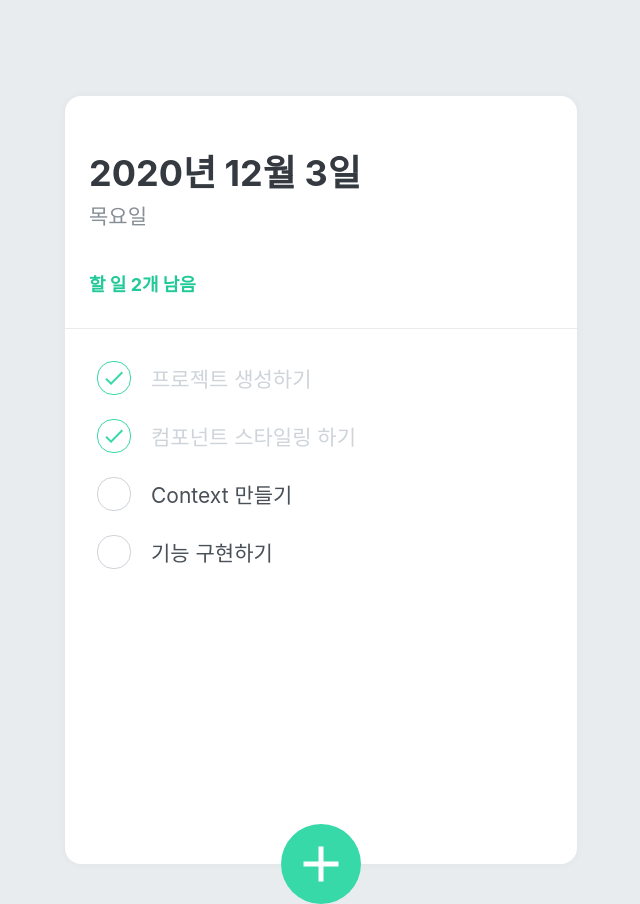
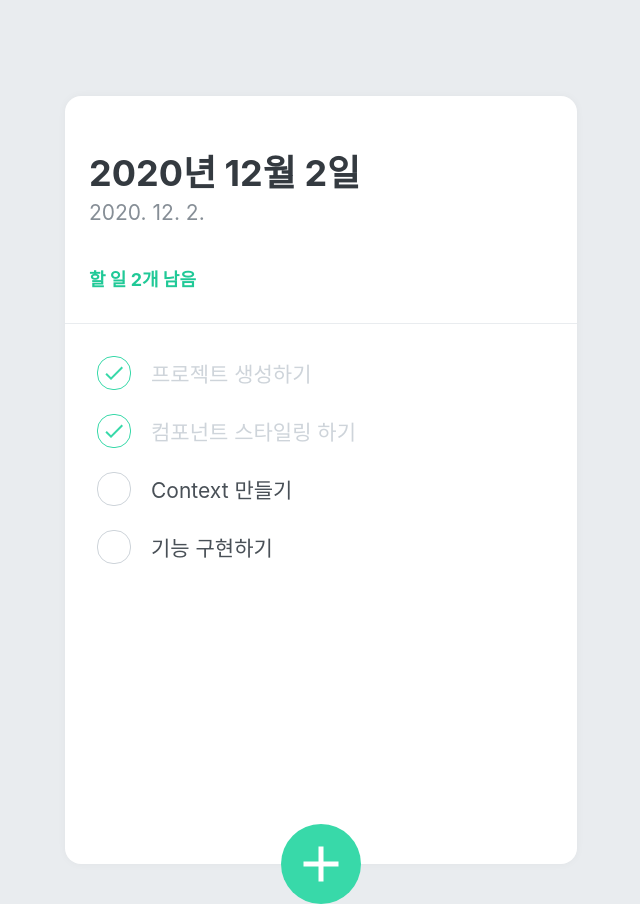
Before and after one commit to jinimong/mashup-todolist, a React (Create React App) app: page / in a window 1280 px wide. Shown: the whole page, without its empty margins (319-959 px from the left). Built offline with nearby package versions, Linux system fonts and the light colour scheme.

Commit message:
Bind data in Todo head

```diff
--- a/src/components/TodoHead.js
+++ b/src/components/TodoHead.js
@@ -1,5 +1,6 @@
 import React from 'react';
 import styled from 'styled-components';
+import { useTodoState } from '../TodoContext';
 
 const TodoHeadBlock = styled.div`
   padding: 48px 32px 32px 24px;
@@ -23,11 +24,21 @@
 `;
 
 function TodoHead() {
+  const todos = useTodoState();
+  const undoneTasks = todos.filter((todo) => !todo.done);
+
+  const today = new Date();
+  const dateString = today.toLocaleDateString('ko-KR', {
+    year: 'numeric',
+    month: 'long',
+    day: 'numeric',
+  });
+  const dayName = today.toLocaleDateString('ko-KR', { week: 'long' });
   return (
     <TodoHeadBlock>
-      <h1>2020년 12월 3일</h1>
-      <div className="day">목요일</div>
-      <div className="tasks-left">할 일 2개 남음</div>
+      <h1>{dateString}</h1>
+      <div className="day">{dayName}</div>
+      <div className="tasks-left">할 일 {undoneTasks.length}개 남음</div>
     </TodoHeadBlock>
   );
 }
```
